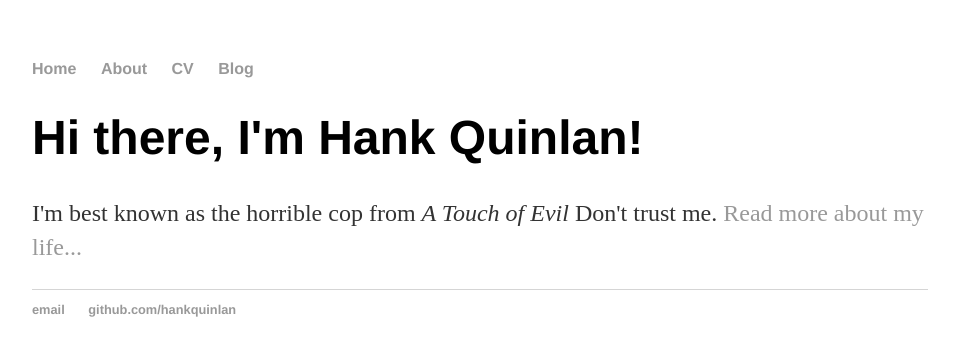
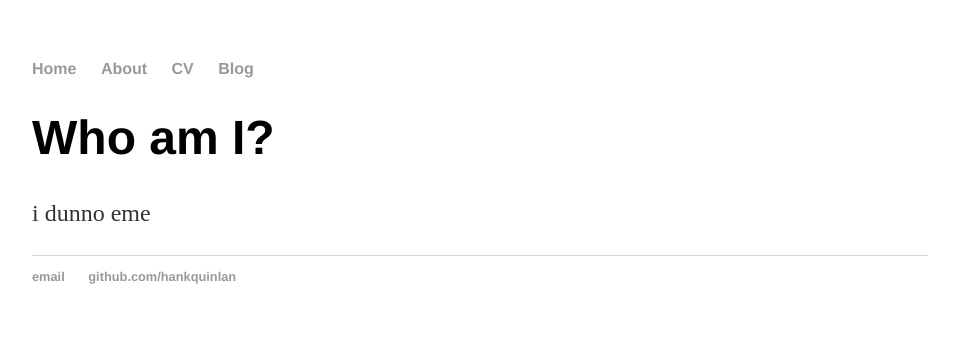
Before and after one commit to hiitsame/hiitsame.github.io, a plain HTML site: page index.html in a window 1280 px wide. Shown: the whole page, without its empty margins (160-1119 px from the left). Drawn offline with Linux system fonts and the light colour scheme.

Commit message:
Update index.html

```diff
--- a/index.html
+++ b/index.html
@@ -15,8 +15,8 @@
 		</nav>
 		<div class="container">
     		<div class="blurb">
-        		<h1>Hi there, I'm Hank Quinlan!</h1>
-				<p>I'm best known as the horrible cop from <em>A Touch of Evil</em> Don't trust me. <a href="/about">Read more about my life...</a></p>
+        		<h1>Who am I?</h1>
+				<p>i dunno eme</p>
     		</div><!-- /.blurb -->
 		</div><!-- /.container -->
 		<footer>
```
